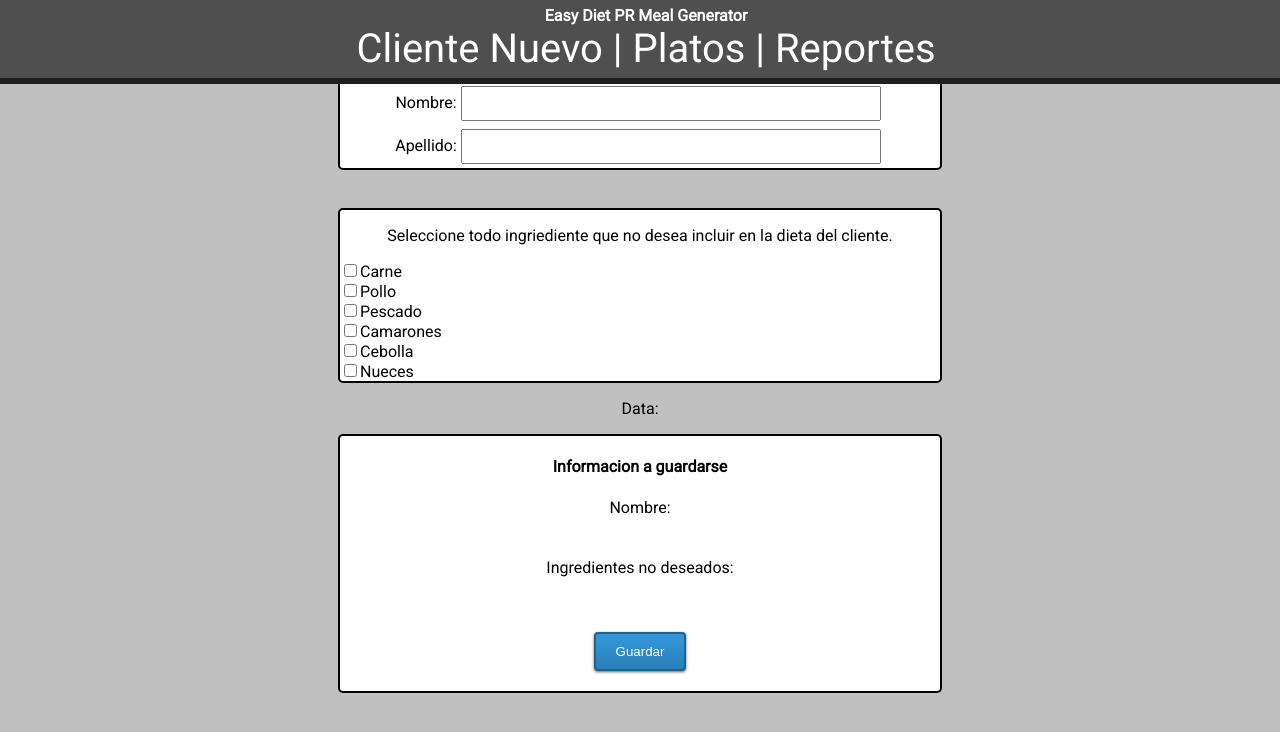
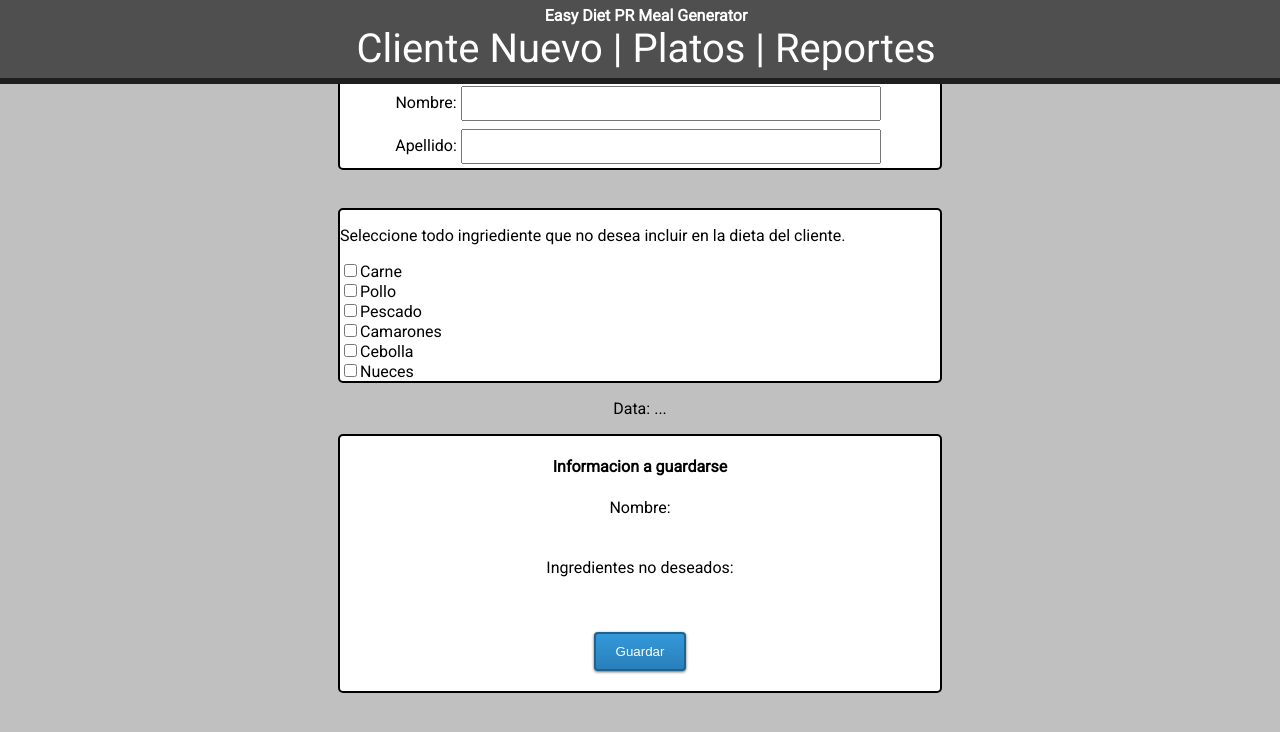
Before and after one commit to developer787/easydiet_frontend, a React (Create React App) app: page / in a window 1280 px wide. Shown: the top 732 px of the page. Built offline with nearby package versions, Linux system fonts and the light colour scheme; what bson-objectid would draw is missing.

Commit message:
favicon updated

```diff
--- a/src/components/NewCustomerForm.css
+++ b/src/components/NewCustomerForm.css
@@ -1,13 +1,5 @@
 .default {
   border: 2px solid;
-  width: 95%;
-  max-width: 600px;
-  margin: 0 auto;
-  border-radius: 5px;
-  background-color: #FFFFFF;
-}
-.saved {
-  border: 2px solid #4FF27F;
   width: 95%;
   max-width: 600px;
   margin: 0 auto;
@@ -40,6 +32,20 @@
   padding: 8px;
   margin: 4px;
 }
+.saved {
+  border: 2px solid #4FF27F;
+  width: 95%;
+  max-width: 600px;
+  margin: 0 auto;
+  border-radius: 5px;
+  background-color: #FFFFFF;
+}
+.saved input[type=text] {
+  width: 70%;
+  max-width: 400px;
+  padding: 8px;
+  margin: 4px;
+}
 .aligned {
   text-align: left;
 }
--- a/src/components/NewCustomerForm.js
+++ b/src/components/NewCustomerForm.js
@@ -18,7 +18,7 @@ const Alergias = []
 class NewCustomerForm extends React.Component {
   constructor(props) {
     super(props)
-    this.state = {id, formStatus: 'default', ul: 'aligned'}
+    this.state = {id, formStatus: 'default', ul: 'aligned', response: {}}
     this.handleClick = this.handleClick.bind(this)
     this.handleChange = this.handleChange.bind(this)
     this.handleSubmit = this.handleSubmit.bind(this)
@@ -147,10 +147,12 @@ class NewCustomerForm extends React.Component {
       <br />
       <br />
       <div className={this.state.formStatus}>
-      <p>Seleccione todo ingriediente que no desea incluir en la dieta del cliente.</p>
+      <p className='aligned'>
+      Seleccione todo ingriediente que no desea incluir en la dieta del cliente.
+      </p>
       {this.createCheckboxes()}
       </div>
-      <p>Data: {this.state.response}</p>
+      <p>Data: {!this.state.response.id ? '...' : this.state.response.id }</p>
       <div className={this.state.formStatus}>
       <h4>
       Informacion a guardarse
```
Also changed, not shown: 1 other file (tests, documents, lock files or other folders).
